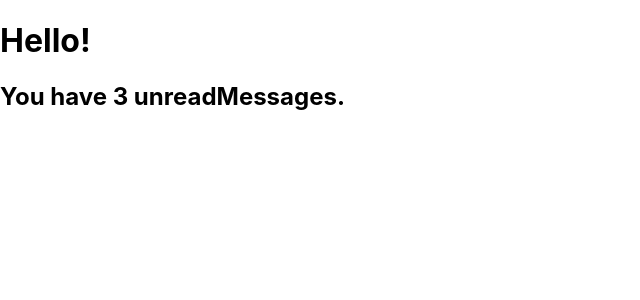
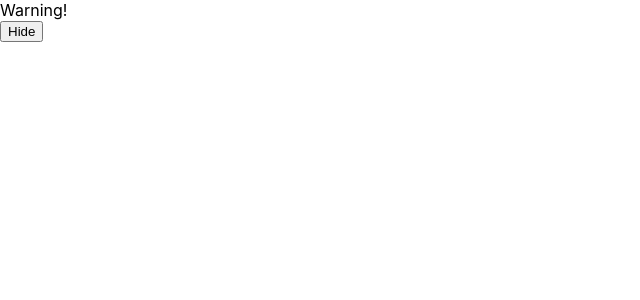
Before and after one commit to eari100/study-create-react-app, a React (Create React App) app: page / in a window 1280 px wide. Shown: the top 300 px of the page, without its empty margins (0-640 px from the left). Built offline with nearby package versions, Linux system fonts and the light colour scheme.

Commit message:
feat: conditional rendering
- Page 컴포넌트 추가

```diff
--- a/src/docs/Chap7-conditional-rendering.js
+++ b/src/docs/Chap7-conditional-rendering.js
@@ -63,4 +63,39 @@
     )
 }
 
-export default Mailbox
+const WarningBanner = props => {
+    if(!props.warn) return null
+
+    return (
+        <div className="warning">
+            Warning!
+        </div>
+    )
+}
+
+class Page extends React.Component {
+    constructor(props) {
+        super(props)
+        this.state = {showWarning: true}
+        this.handleToggleClick = this.handleToggleClick.bind(this)
+    }
+
+    handleToggleClick() {
+        this.setState(state => ({
+            showWarning: !state.showWarning
+        }))
+    }
+
+    render() {
+        return (
+            <div>
+                <WarningBanner warn={this.state.showWarning} />
+                <button onClick={this.handleToggleClick}>
+                    {this.state.showWarning ? 'Hide' : 'Show'}
+                </button>
+            </div>
+        )
+    }
+}
+
+export default Page
--- a/src/index.js
+++ b/src/index.js
@@ -11,13 +11,11 @@
 import reportWebVitals from './reportWebVitals';
 import Comment from './docs/Chap4-Component-Props';
 import Toggle from './docs/Chap6-Handling-Events';
-import Mailbox from './docs/Chap7-conditional-rendering'
+import Page from './docs/Chap7-conditional-rendering'
 
 const root = ReactDOM.createRoot(document.getElementById('root'));
 
-const messages = ['React', 'Re: React', 'Re:Re: React']
-
-root.render(<Mailbox unreadMessages={messages} />)
+root.render(<Page />)
 
 // If you want to start measuring performance in your app, pass a function
 // to log results (for example: reportWebVitals(console.log))
```
